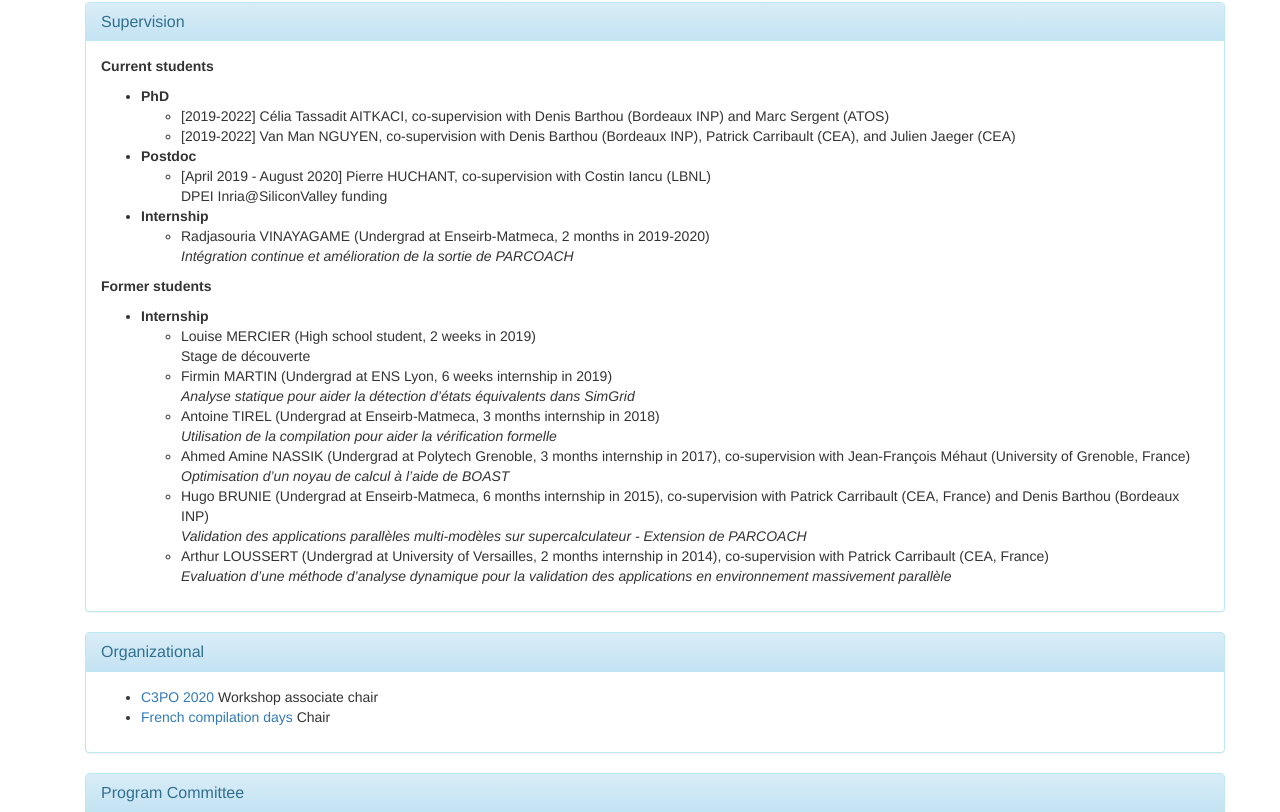
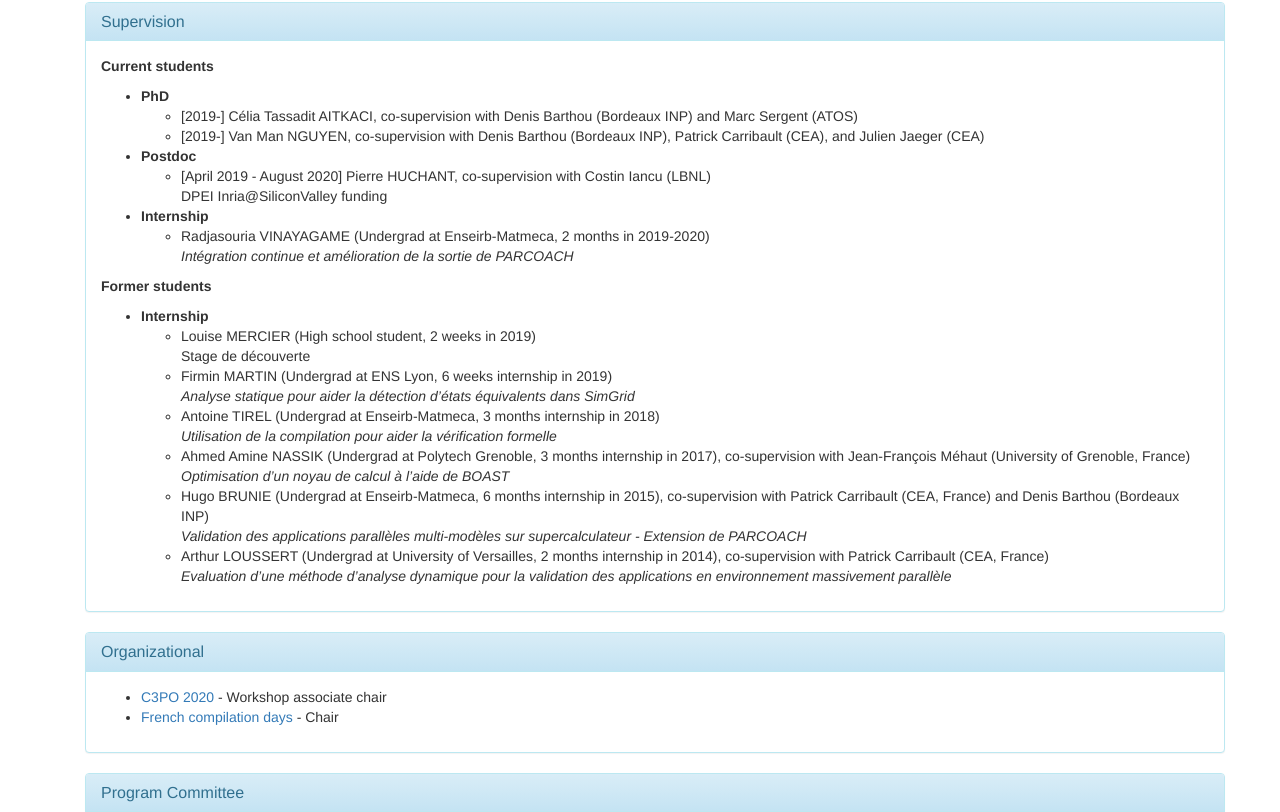
Before and after one commit to esaillar/manou, a Jekyll site: the page built from resume.md, in a window 1280 px wide and 1400 px high. Shown: the part 259-1071 px from the top of the window. Built offline with Jekyll 4.4.1, drawn with Linux system fonts in a browser that asks for light colours; a style sheet for code colours, icons or effects is not loaded.

Commit message:
2020 update

```diff
--- a/resume.md
+++ b/resume.md
@@ -29,8 +29,8 @@ You can download my resume <a href="{{site.baseurl}}/resources/cv_eng.pdf" targe
 <td markdown="1">
 **Current students**
 - **PhD**
-	- [2019-2022] Célia Tassadit AITKACI, co-supervision with Denis Barthou (Bordeaux INP) and Marc Sergent (ATOS)
-	- [2019-2022] Van Man NGUYEN, co-supervision with Denis Barthou (Bordeaux INP), Patrick Carribault (CEA), and Julien Jaeger (CEA)
+	- [2019-] Célia Tassadit AITKACI, co-supervision with Denis Barthou (Bordeaux INP) and Marc Sergent (ATOS)
+	- [2019-] Van Man NGUYEN, co-supervision with Denis Barthou (Bordeaux INP), Patrick Carribault (CEA), and Julien Jaeger (CEA)
 - **Postdoc**
   - [April 2019 - August 2020] Pierre HUCHANT, co-supervision with Costin Iancu (LBNL)
 <br/> DPEI Inria@SiliconValley funding
@@ -64,8 +64,8 @@ You can download my resume <a href="{{site.baseurl}}/resources/cv_eng.pdf" targe
    </div>
    <div class="panel-body">
  <td markdown="1">
- - <a href="https://c3po-workshop.github.io/index" target="_blank"> C3PO 2020</a> Workshop associate chair
- - <a href="http://compilfr.ens-lyon.fr/quatorzieme-rencontre-compilation/" target="_blank"> French compilation days</a> Chair
+ - <a href="https://c3po-workshop.github.io/index" target="_blank"> C3PO 2020</a> - Workshop associate chair
+ - <a href="http://compilfr.ens-lyon.fr/quatorzieme-rencontre-compilation/" target="_blank"> French compilation days</a> - Chair
  </td>
    </div>
  </div>
```
Also changed, not shown: mediation.md (+1 -1 lines), research.md (+1 -1 lines).
